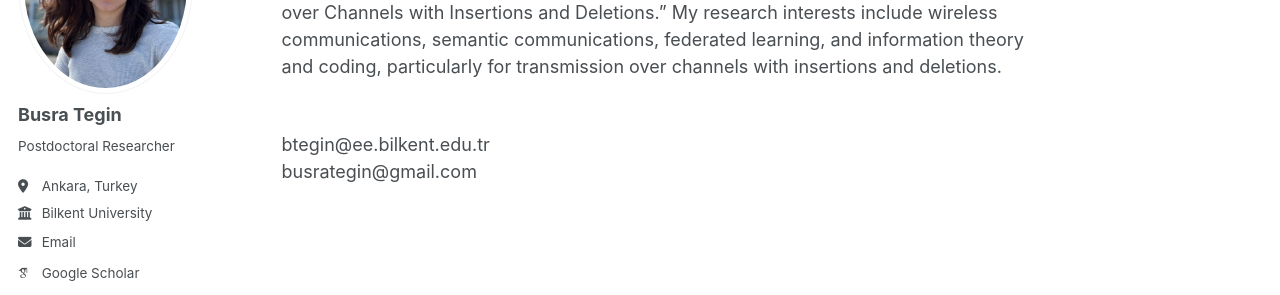
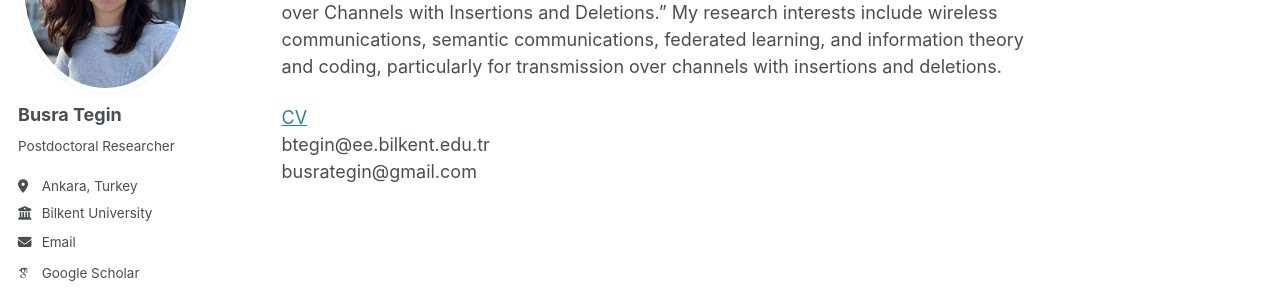
Before and after one commit to busrategin/busrategin.github.io, a Jekyll site: the page built from _pages/about.md, in a window 1280 px wide. Shown: the part 230-525 px from the top of the page. Built offline with Jekyll 4.4.1, drawn with Linux system fonts in a browser that asks for light colours; some web fonts are replaced.

Commit message:
Update about.md

```diff
--- a/_pages/about.md
+++ b/_pages/about.md
@@ -9,6 +9,6 @@ redirect_from:
 
 I received my B.S., M.S., and Ph.D. degrees in Electrical and Electronics Engineering from Bilkent University in 2017, 2020, and 2023, respectively. I am currently a postdoctoral researcher at Bilkent University, working on the ERC project “TRANCIDS: Transmission over Channels with Insertions and Deletions.” My research interests include wireless communications, semantic communications, federated learning, and information theory and coding, particularly for transmission over channels with insertions and deletions.
 
-<br>
+<a href="../files/bt_CV.pdf">CV</a> <br>
 btegin@ee.bilkent.edu.tr <br>
 busrategin@gmail.com
```
